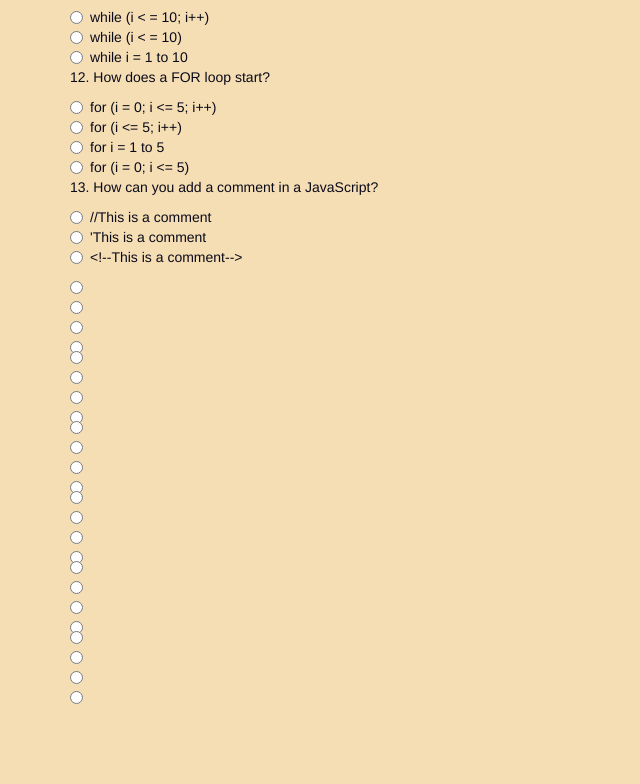
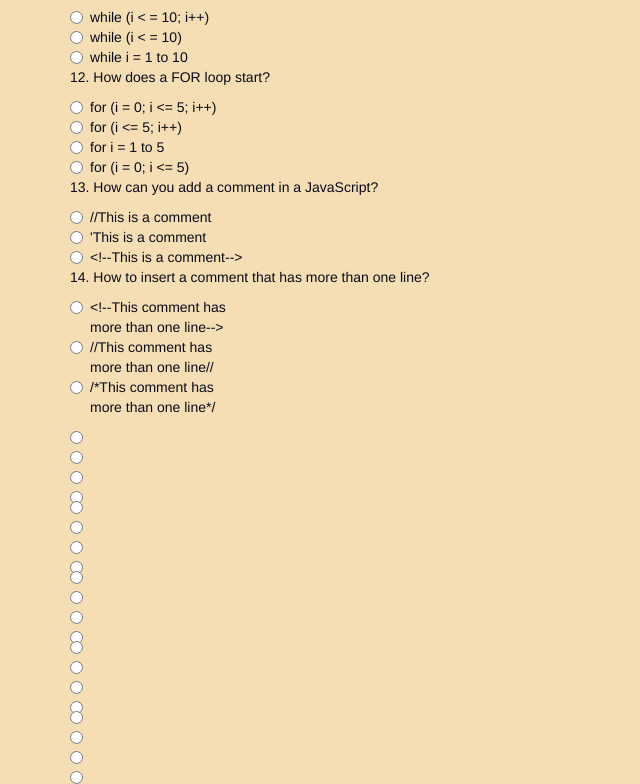
Before and after one commit to Nicoleha/quiz, a plain HTML site: page index.html in a window 1280 px wide. Shown: the part 1183-1967 px from the top of the page, without its empty margins (0-640 px from the left). Before the commit the page ends 1887 px from the top, so only its background shows below. Drawn offline with nearby package versions, Linux system fonts and the light colour scheme.

Commit message:
question inserted in the form

```diff
--- a/index.html
+++ b/index.html
@@ -167,16 +167,17 @@
                           &lt;!--This is a comment--&gt;<br>
                          </label>
 
-                         <p></p>
+                         <p>14. How to insert a comment that has more than one line?</p>
                          <label>
                              <input type="radio" name="two">
-                             <br>
+                             &lt;!--This comment has<br>
+                             more than one line--&gt;<br>
                              <input type="radio" name="two">
-                             <br>
+                             //This comment has<br>
+                             more than one line//<br>
                              <input type="radio" name="two">
-                             <br>
-                             <input type="radio" name="two">
-
+                             /*This comment has<br>
+                             more than one line*/
                             </label>
 
                             <p></p>
```
